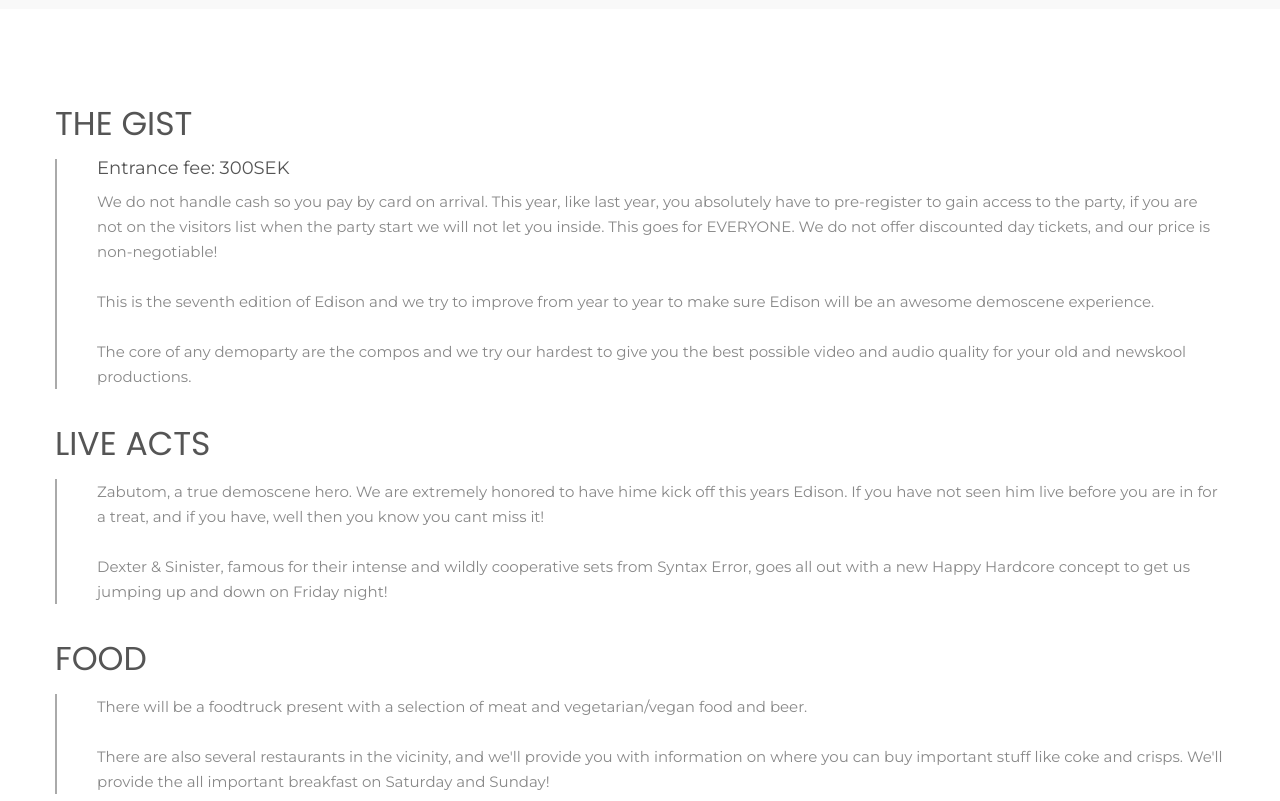
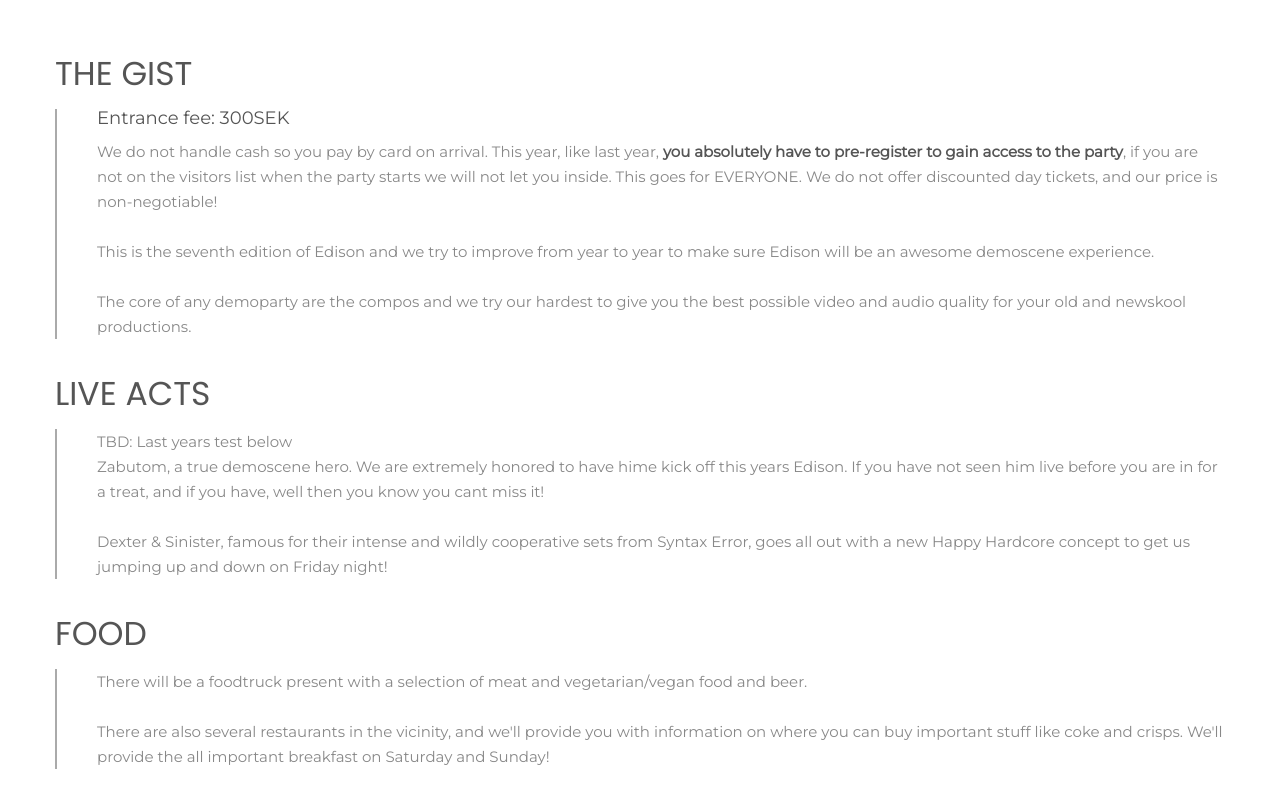
Before and after one commit to MrTimpi/edison, a website: page public/index.html in a window 1280 px wide. Shown: the part 2180-2981 px from the top of the page. Drawn offline with Linux system fonts and the light colour scheme; some packages are replaced by stand-ins of ours.

Commit message:
some content updates

```diff
--- a/public/index.html
+++ b/public/index.html
@@ -196,8 +196,7 @@
                                 </br>As usual we offer the best selection of compos ranging from oldskool to newskool to wild
                                 to graphics and music.
                                 </br>
-                                </br>The venue will receive a facelift during spring and when done, will give us a new nice stage,
-                                air conditioning and more room for our visitors. We are set on bringing you the best possible
+                                </br>We are set on bringing you the best possible
                                 party experience we can - but we need your help to make the compos something truly special.
                                 </br>
                                 </br>If you've been thinking about doing something with that old unreleased production that's
@@ -229,9 +228,9 @@
                                 <div class="total-step">
                                     <h2 class="sub-title">Entrance fee: 300SEK</h2>
                                     <div class="descp">
-                                        <p>We do not handle cash so you pay by card on arrival. This year, like last year, you
-                                            absolutely have to pre-register to gain access to the party, if you are not on
-                                            the visitors list when the party start we will not let you inside. This goes
+                                        <p>We do not handle cash so you pay by card on arrival. This year, like last year, <a style="font-weight:700;" href="#contact">you
+                                            absolutely have to pre-register to gain access to the party</a>, if you are not on
+                                            the visitors list when the party starts we will not let you inside. This goes
                                             for EVERYONE. We do not offer discounted day tickets, and our price is non-negotiable!
                                             <br><br>This is the seventh edition of Edison and we try to improve from year
                                             to year to make sure Edison will be an awesome demoscene experience.
@@ -246,7 +245,10 @@
                                 <div class="total-step">
                                     <div class="about-step">
                                         <div class="descp">
-                                            <p>Zabutom, a true demoscene hero. We are extremely honored to have hime kick off
+                                            <p>
+                                                TBD: Last years test below</br>
+
+                                                Zabutom, a true demoscene hero. We are extremely honored to have hime kick off
                                                 this years Edison. If you have not seen him live before you are in for a
                                                 treat, and if you have, well then you know you cant miss it!
                                                 <br><br>Dexter & Sinister, famous for their intense and wildly cooperative
```
